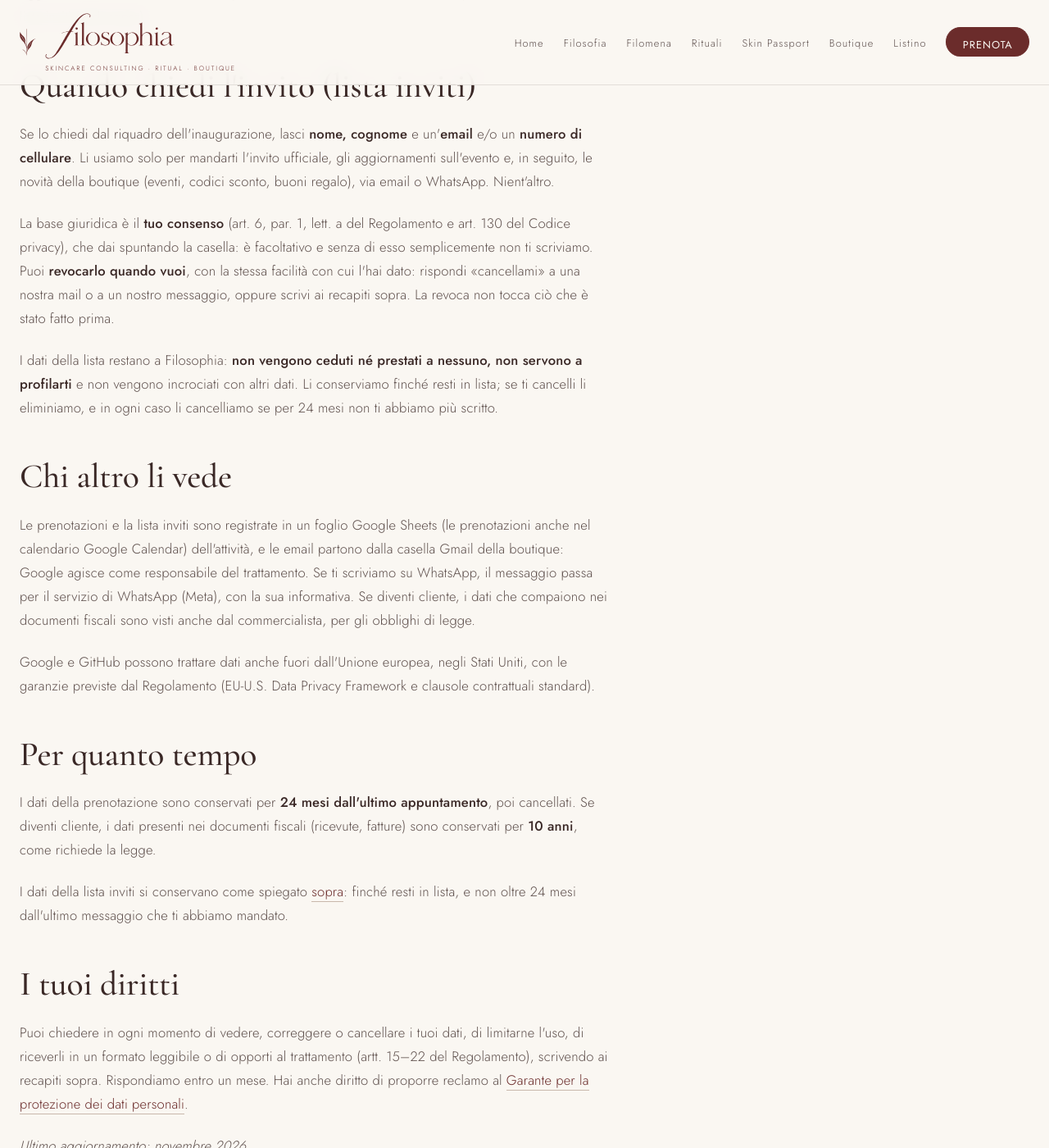
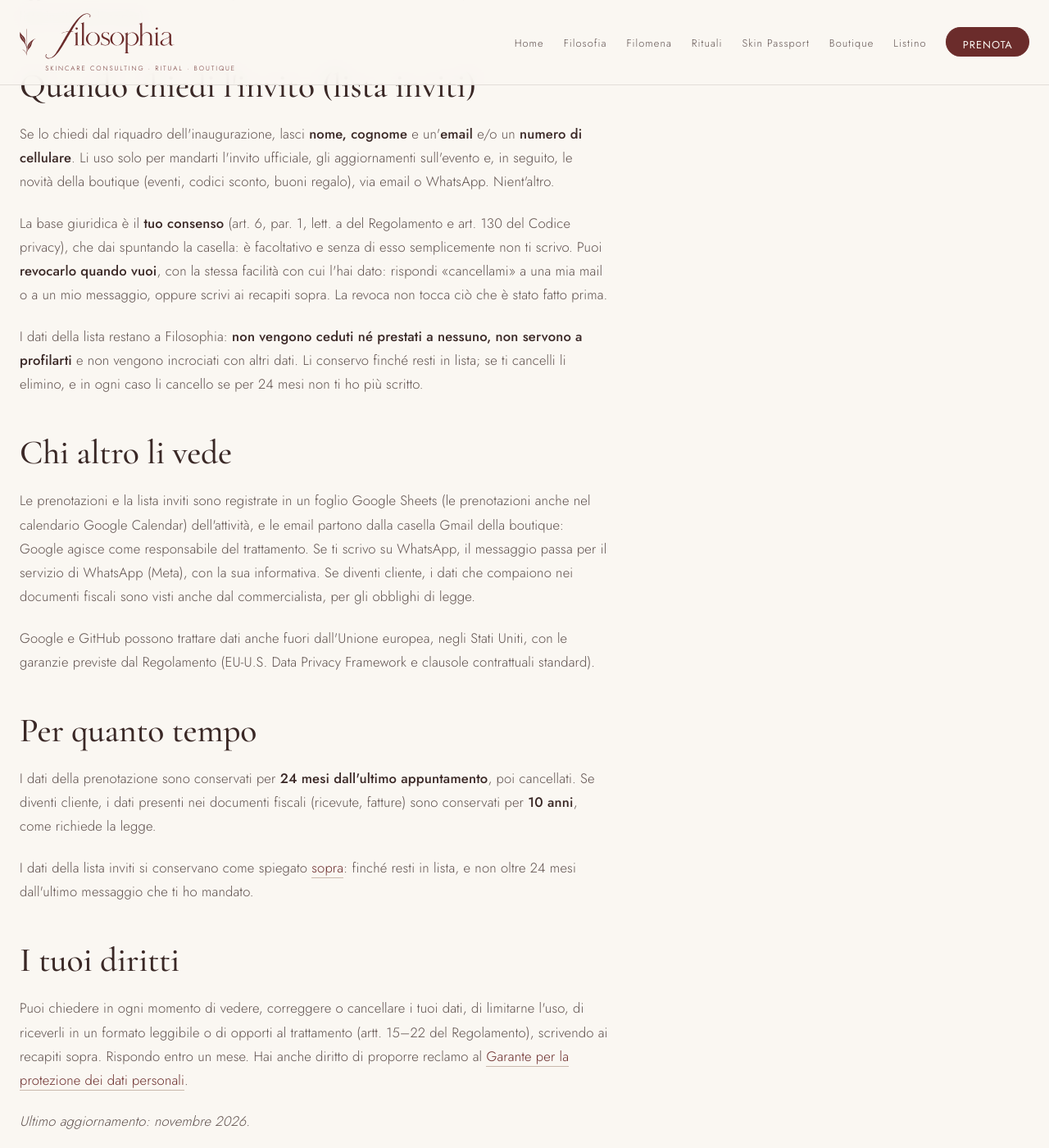
Before and after one commit to CrisWat/filosophia-sito, a Jekyll site: the page built from privacy.html, in a window 1280 px wide and 1400 px high, scrolled down 2126 px. Shown: the whole window at 82% size. Built offline with Jekyll 4.4.1, drawn with Linux system fonts in a browser that asks for light colours; some of the changed text lies outside the part shown.

Commit message:
Testi in prima persona singolare (popup, prenotazione, informativa)
Co-Authored-By: Claude Opus 5.5 <noreply@anthropic.com>
Claude-Session: https://claude.ai/code/session_01Fcm8gRZJqCaKq9hWQoymvK

```diff
--- a/_includes/invito.html
+++ b/_includes/invito.html
@@ -24,10 +24,10 @@
     <div class="invito-body">
 
         <form class="invito-form" data-fase="modulo" novalidate>
-            <p class="invito-lede">Inauguriamo la boutique di {{ site.data.profiles.indirizzo.via }}, {{ inv.quando }}.
-                Filomena racconterà di persona da dove nasce Filosophia, sorseggiando insieme del Trento DOC e assaporando qualche stuzzichino.
+            <p class="invito-lede">Inauguro la boutique di {{ site.data.profiles.indirizzo.via }}, {{ inv.quando }}.
+                Ti racconterò di persona da dove nasce Filosophia, sorseggiando insieme del Trento DOC e assaporando qualche stuzzichino.
                 E per chi c'è: <strong>codici sconto e buoni regalo</strong>.</p>
-            <p class="invito-lede invito-lede-small">Lasciaci un recapito: ti aggiorniamo sull'evento e ti mandiamo l'invito ufficiale.</p>
+            <p class="invito-lede invito-lede-small">Lasciami un recapito: ti aggiorno sull'evento e ti mando l'invito ufficiale.</p>
 
             <div class="field-row">
                 <div class="field">
@@ -74,7 +74,7 @@
         <div class="invito-done" data-fase="fatto" hidden tabindex="-1">
             <p class="eyebrow">Sei in lista</p>
             <h3>A presto<span class="invito-done-nome"></span>.</h3>
-            <p>Ti mandiamo l'invito ufficiale, con giorno e ora, <span class="invito-done-dove">al recapito che ci hai lasciato</span>.</p>
+            <p>Ti mando l'invito ufficiale, con giorno e ora, <span class="invito-done-dove">al recapito che mi hai lasciato</span>.</p>
             <div class="invito-actions">
                 <button type="button" class="button button-secondary" data-chiudi>Chiudi</button>
             </div>
--- a/assets/js/invito.js
+++ b/assets/js/invito.js
@@ -140,12 +140,12 @@
                 errBox.innerHTML = '';
                 errBox.appendChild(document.createTextNode(r && r.errore === 'rete'
                     ? 'Connessione non riuscita. Riprova tra un momento, oppure '
-                    : 'Non siamo riusciti a registrarti. Riprova, oppure '));
+                    : 'Non sono riuscita a registrarti. Riprova, oppure '));
                 var a = document.createElement('a');
                 a.href = WHATSAPP + '?text=' + encodeURIComponent('Ciao! Vorrei ricevere l\'invito all\'inaugurazione di Filosophia. ' + dati.nome + ' ' + dati.cognome);
                 a.target = '_blank';
                 a.rel = 'noopener';
-                a.textContent = 'scrivici su WhatsApp';
+                a.textContent = 'scrivimi su WhatsApp';
                 errBox.appendChild(a);
                 errBox.appendChild(document.createTextNode('.'));
                 errBox.hidden = false;
--- a/assets/js/prenota.js
+++ b/assets/js/prenota.js
@@ -288,7 +288,7 @@
         $('.booking-done-where').textContent = INDIRIZZO;
         var mail = $('.booking-done-mail');
         mail.textContent = r && r.mail && dati.email
-            ? 'Ti abbiamo mandato la conferma a ' + dati.email + ' (se non la vedi, guarda nella posta indesiderata).'
+            ? 'Ti ho mandato la conferma a ' + dati.email + ' (se non la vedi, guarda nella posta indesiderata).'
             : '';
         mail.hidden = !mail.textContent;
 
--- a/prenota.html
+++ b/prenota.html
@@ -98,11 +98,11 @@ description: "Prenota online la consulenza viso da Filosophia, in Via Carducci 1
                     <div class="field">
                         <label for="b-email">Email <small>consigliata</small></label>
                         <input id="b-email" name="email" type="email" autocomplete="email" aria-describedby="b-email-nota">
-                        <small class="field-nota" id="b-email-nota">Ti mandiamo la conferma e un promemoria il giorno prima.</small>
+                        <small class="field-nota" id="b-email-nota">Ti mando la conferma e un promemoria il giorno prima.</small>
                     </div>
                 </div>
                 <div class="field">
-                    <label for="b-note">C'è qualcosa che vuoi dirci prima? <small>facoltativo · niente informazioni sulla salute: ne parliamo a voce</small></label>
+                    <label for="b-note">C'è qualcosa che vuoi dirmi prima? <small>facoltativo · niente informazioni sulla salute: ne parliamo a voce</small></label>
                     <textarea id="b-note" name="note" rows="3" maxlength="500"></textarea>
                 </div>
 
--- a/privacy.html
+++ b/privacy.html
@@ -48,22 +48,22 @@ di decisioni automatizzate o profilazione. Ricevi le novità della boutique solo
 
 <h2 id="lista-inviti">Quando chiedi l'invito (lista inviti)</h2>
 <p>Se lo chiedi dal riquadro dell'inaugurazione, lasci <strong>nome, cognome</strong> e un'<strong>email</strong>
-e/o un <strong>numero di cellulare</strong>. Li usiamo solo per mandarti l'invito ufficiale, gli aggiornamenti
+e/o un <strong>numero di cellulare</strong>. Li uso solo per mandarti l'invito ufficiale, gli aggiornamenti
 sull'evento e, in seguito, le novità della boutique (eventi, codici sconto, buoni regalo), via email o
 WhatsApp. Nient'altro.</p>
 <p>La base giuridica è il <strong>tuo consenso</strong> (art. 6, par. 1, lett. a del Regolamento e art. 130 del
-Codice privacy), che dai spuntando la casella: è facoltativo e senza di esso semplicemente non ti scriviamo.
+Codice privacy), che dai spuntando la casella: è facoltativo e senza di esso semplicemente non ti scrivo.
 Puoi <strong>revocarlo quando vuoi</strong>, con la stessa facilità con cui l'hai dato: rispondi «cancellami»
-a una nostra mail o a un nostro messaggio, oppure scrivi ai recapiti sopra. La revoca non tocca ciò che è
+a una mia mail o a un mio messaggio, oppure scrivi ai recapiti sopra. La revoca non tocca ciò che è
 stato fatto prima.</p>
 <p>I dati della lista restano a Filosophia: <strong>non vengono ceduti né prestati a nessuno, non servono a
-profilarti</strong> e non vengono incrociati con altri dati. Li conserviamo finché resti in lista; se ti
-cancelli li eliminiamo, e in ogni caso li cancelliamo se per 24 mesi non ti abbiamo più scritto.</p>
+profilarti</strong> e non vengono incrociati con altri dati. Li conservo finché resti in lista; se ti
+cancelli li elimino, e in ogni caso li cancello se per 24 mesi non ti ho più scritto.</p>
 
 <h2>Chi altro li vede</h2>
 <p>Le prenotazioni e la lista inviti sono registrate in un foglio Google Sheets (le prenotazioni anche nel
 calendario Google Calendar) dell'attività, e le email partono dalla casella Gmail della boutique: Google agisce
-come responsabile del trattamento. Se ti scriviamo su WhatsApp, il messaggio passa per il servizio di WhatsApp
+come responsabile del trattamento. Se ti scrivo su WhatsApp, il messaggio passa per il servizio di WhatsApp
 (Meta), con la sua informativa. Se diventi cliente, i dati
 che compaiono nei documenti fiscali sono visti anche dal commercialista, per gli obblighi di legge.</p>
 <p>Google e GitHub possono trattare dati anche fuori dall'Unione europea, negli Stati Uniti, con le
@@ -73,12 +73,12 @@ garanzie previste dal Regolamento (EU-U.S. Data Privacy Framework e clausole con
 <p>I dati della prenotazione sono conservati per <strong>24 mesi dall'ultimo appuntamento</strong>, poi
 cancellati. Se diventi cliente, i dati presenti nei documenti fiscali (ricevute, fatture) sono conservati
 per <strong>10 anni</strong>, come richiede la legge.</p>
-<p>I dati della lista inviti si conservano come spiegato <a href="#lista-inviti">sopra</a>: finché resti in lista, e non oltre 24 mesi dall'ultimo messaggio che ti abbiamo mandato.</p>
+<p>I dati della lista inviti si conservano come spiegato <a href="#lista-inviti">sopra</a>: finché resti in lista, e non oltre 24 mesi dall'ultimo messaggio che ti ho mandato.</p>
 
 <h2>I tuoi diritti</h2>
 <p>Puoi chiedere in ogni momento di vedere, correggere o cancellare i tuoi dati, di limitarne l'uso,
 di riceverli in un formato leggibile o di opporti al trattamento (artt. 15–22 del Regolamento), scrivendo
-ai recapiti sopra. Rispondiamo entro un mese. Hai anche diritto di proporre reclamo al
+ai recapiti sopra. Rispondo entro un mese. Hai anche diritto di proporre reclamo al
 <a href="https://www.garanteprivacy.it" target="_blank" rel="noopener">Garante per la protezione dei dati personali</a>.</p>
 
 <p><em>Ultimo aggiornamento: novembre 2026.</em></p>
```
Also changed, not shown: other parts of privacy.html (+3 -3 lines).
